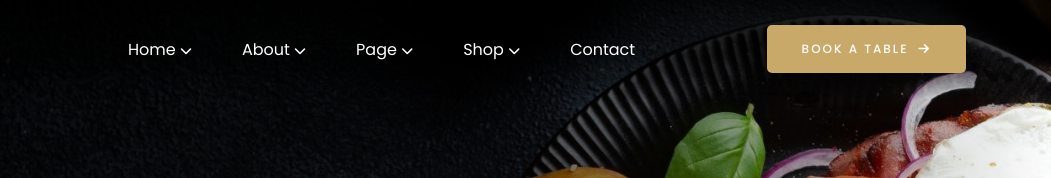
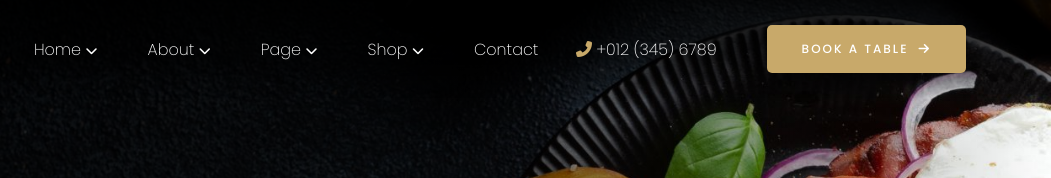
Before and after one commit to luciemtro/Kababi, a website: page index.html in a window 1280 px wide. Shown: the top 178 px of the page, 229-1280 px from the left. Drawn offline with nearby package versions, Linux system fonts and the light colour scheme; a web font is replaced by a local one.

Commit message:
Kababi done

```diff
--- a/index.html
+++ b/index.html
@@ -41,6 +41,11 @@
 
           <!-- CTA DANS LE MENU (visible mobile) -->
           <li class="navbar_cta">
+            <a href="tel:+0123456789" class="phone">
+              <i class="fas fa-phone-alt" style="color: #c8a96a"></i>
+              <span class="phone__number"> +012 (345) 6789</span>
+            </a>
+
             <button class="btn btn--gold">
               <a href="#">Book a Table</a>
               <i class="fa-solid fa-arrow-right"></i>
@@ -49,11 +54,16 @@
         </ul>
 
         <!-- CTA à droite (visible desktop) -->
-        <button class="btn btn--gold navbar_btn-desktop">
-          <a href="#">Book a Table</a>
-          <i class="fa-solid fa-arrow-right"></i>
-        </button>
-
+        <div class="cta-desktop">
+          <a href="tel:+0123456789" class="phone">
+            <i class="fas fa-phone-alt" style="color: #c8a96a"></i>
+            <span class="phone__number">+012 (345) 6789</span>
+          </a>
+          <button class="btn btn--gold navbar_btn-desktop">
+            <a href="#">Book a Table</a>
+            <i class="fa-solid fa-arrow-right"></i>
+          </button>
+        </div>
         <!-- Hamburger -->
         <button class="navbar_toggle" aria-label="Toggle menu">
           <i class="fa-solid fa-bars"></i>
--- a/scss/layout/_navbar.scss
+++ b/scss/layout/_navbar.scss
@@ -32,8 +32,10 @@
   a {
     color: white;
     transition: color 0.2s ease-in-out;
-
-    &:hover {
+    font-weight: 200;
+    &:hover,
+    &:active,
+    &:focus {
       color: #c8a96a;
     }
   }
@@ -42,7 +44,14 @@
     font-size: 12px;
   }
 }
-
+.cta-desktop {
+  display: flex;
+  align-items: center;
+  gap: 50px;
+  span {
+    color: white;
+    font-weight: 200;
+  }
   /* Bouton doré */
   .btn--gold {
     font-family: "Poppins", sans-serif;
@@ -67,6 +76,7 @@
 
     &:hover {
       background-color: #8a764f;
+    }
   }
 }
 
```
Also changed, not shown: css/style.css, 1 other file. Lines whose indentation alone changed are shown as unchanged.
